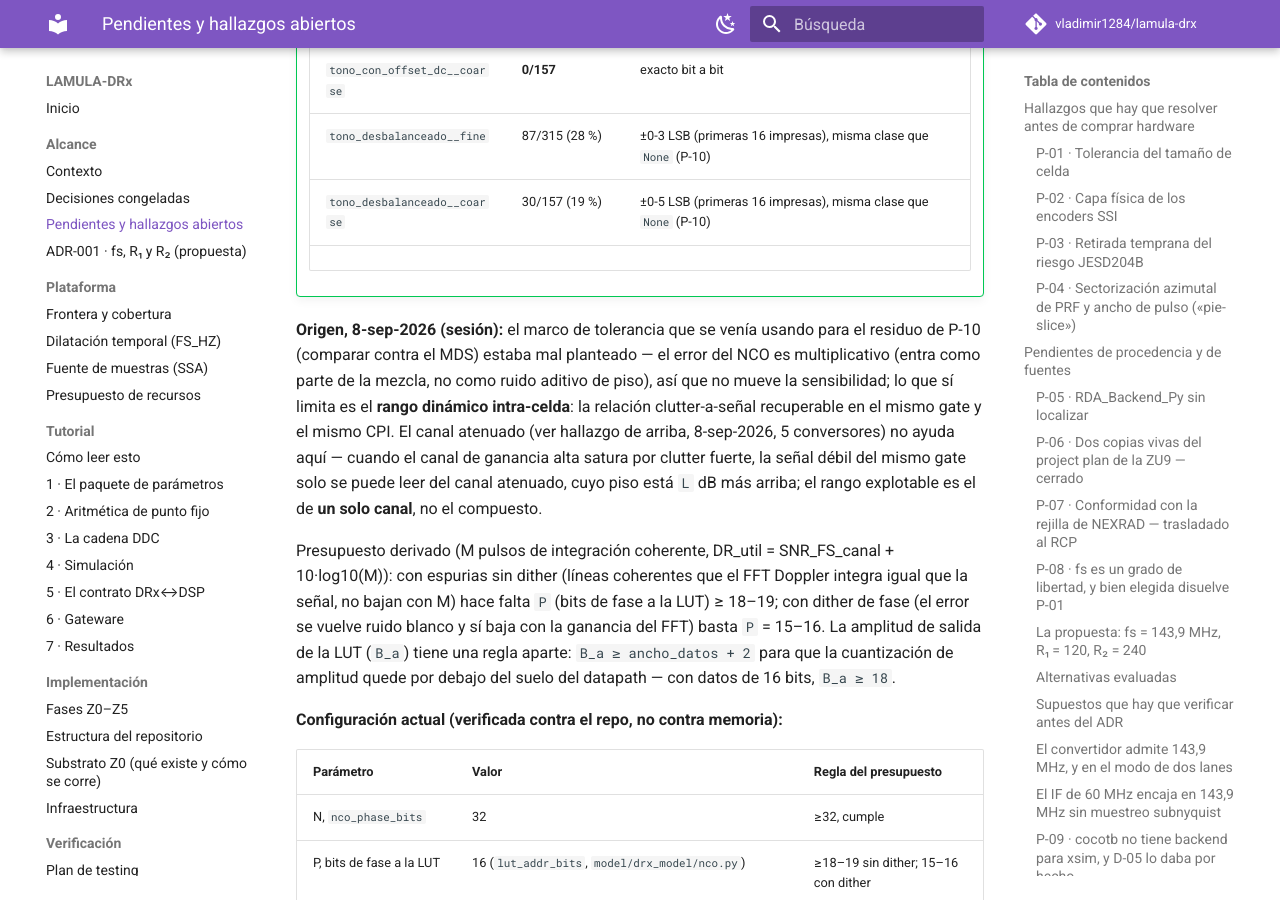
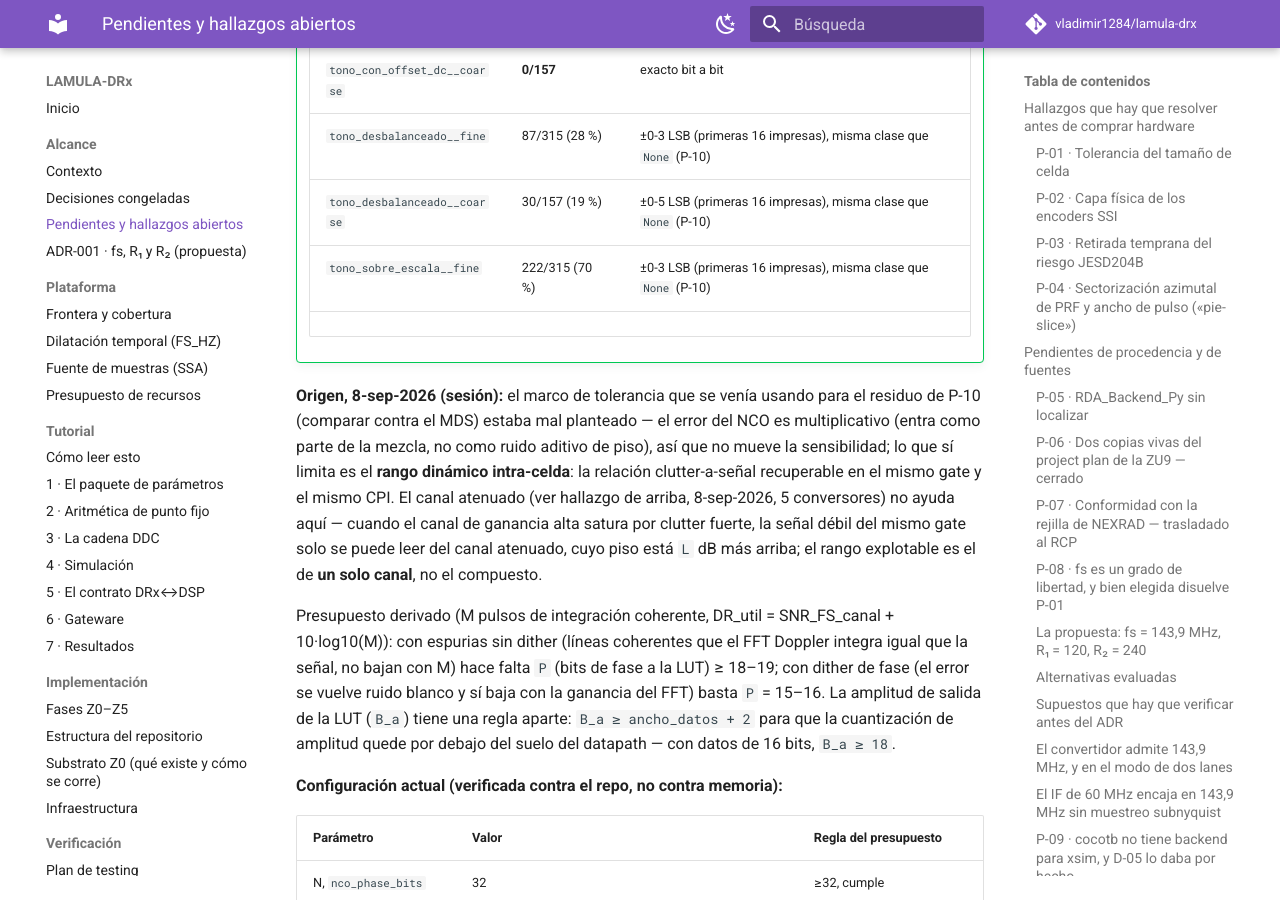
Before and after one commit to vladimir1284/lamula-drx, an MkDocs documentation site: the page built from docs/alcance/pendientes.md, in a window 1280 px wide and 900 px high, scrolled down 23090 px. Built offline with MkDocs 1.6.1 and Material for MkDocs 9.7.7, drawn with Linux system fonts in a browser that asks for light colours; comment, search, counter and statistics services are not loaded.

Commit message:
P-11: matriz Taylor -- tono_sobre_escala__fine: 222/315 (70%), max ±3 LSB en las primeras 16

```diff
--- a/docs/alcance/pendientes.md
+++ b/docs/alcance/pendientes.md
@@ -975,6 +975,7 @@
     | `tono_con_offset_dc__coarse` | **0/157** | exacto bit a bit |
     | `tono_desbalanceado__fine` | 87/315 (28 %) | ±0-3 LSB (primeras 16 impresas), misma clase que `None` (P-10) |
     | `tono_desbalanceado__coarse` | 30/157 (19 %) | ±0-5 LSB (primeras 16 impresas), misma clase que `None` (P-10) |
+    | `tono_sobre_escala__fine` | 222/315 (70 %) | ±0-3 LSB (primeras 16 impresas), misma clase que `None` (P-10) |
     <!-- L1_TAYLOR_MATRIX_MARKER -->
 
 **Origen, 8-sep-2026 (sesión):** el marco de tolerancia que se venía usando para el residuo de
```
